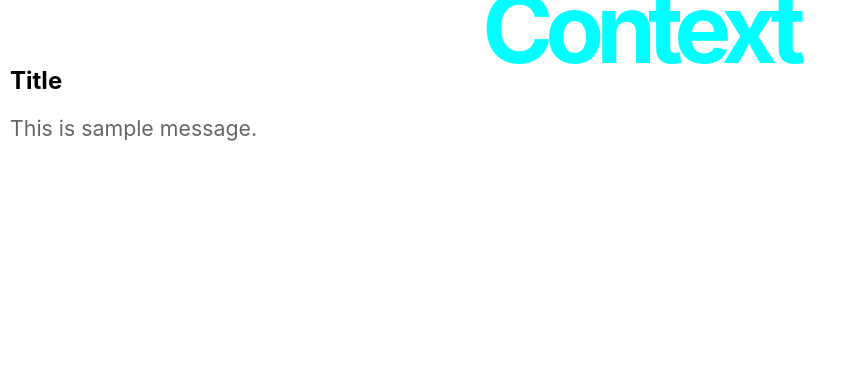
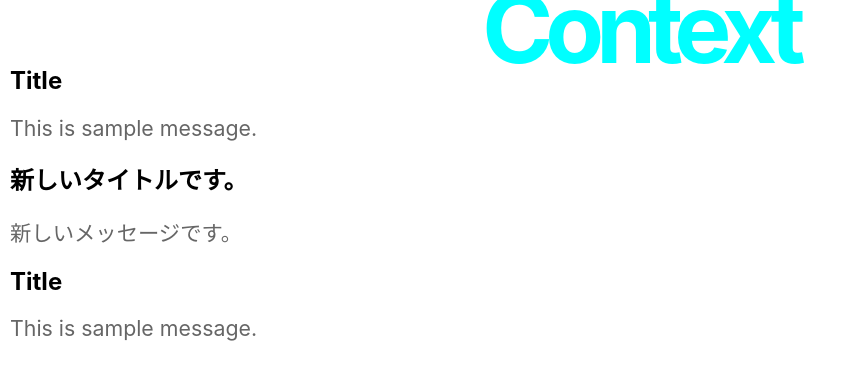
Before and after one commit to Hirochon/react-yaruzoi, a React (Create React App) app in the folder react_app/: page / in a window 1280 px wide. Shown: the top 380 px of the page, without its empty margins (0-857 px from the left). Built offline with nearby package versions, Linux system fonts and the light colour scheme; the HTML template or start-up script is replaced by a standard one.

Commit message:
[add] Providerをつかってみた

```diff
--- a/react_app/src/App.js
+++ b/react_app/src/App.js
@@ -7,10 +7,18 @@ let data = {title: 'Title', message:'This is sample message.'};
 const SampleContext = React.createContext(data);
 
 class App extends Component {
+    newdata = {title:"新しいタイトルです。", message:"新しいメッセージです。"};
+
     render() {
         return (
             <div>
                 <h1>Context</h1>
+                <Title />
+                <Message />
+                <SampleContext.Provider value={this.newdata}>
+                    <Title />
+                    <Message />
+                </SampleContext.Provider>
                 <Title />
                 <Message />
             </div>
```
